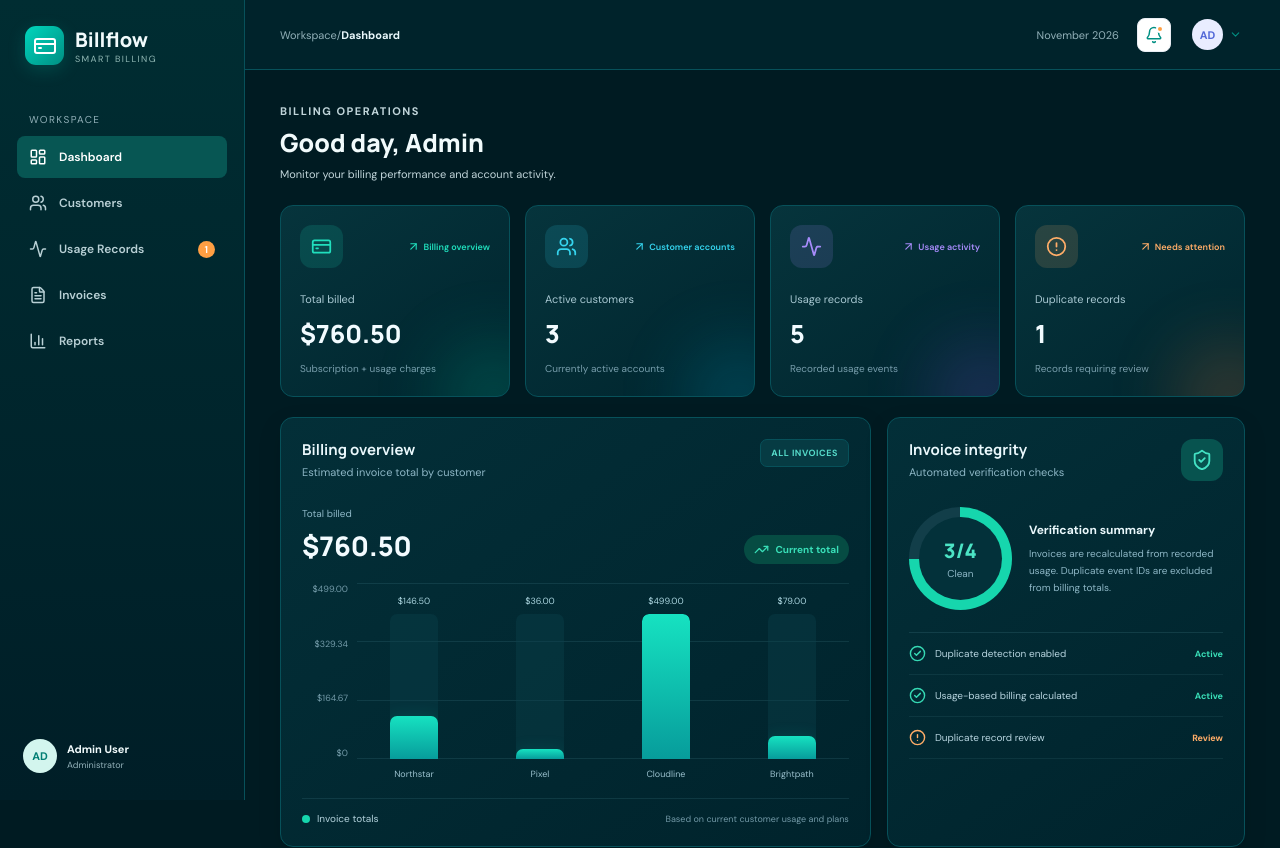
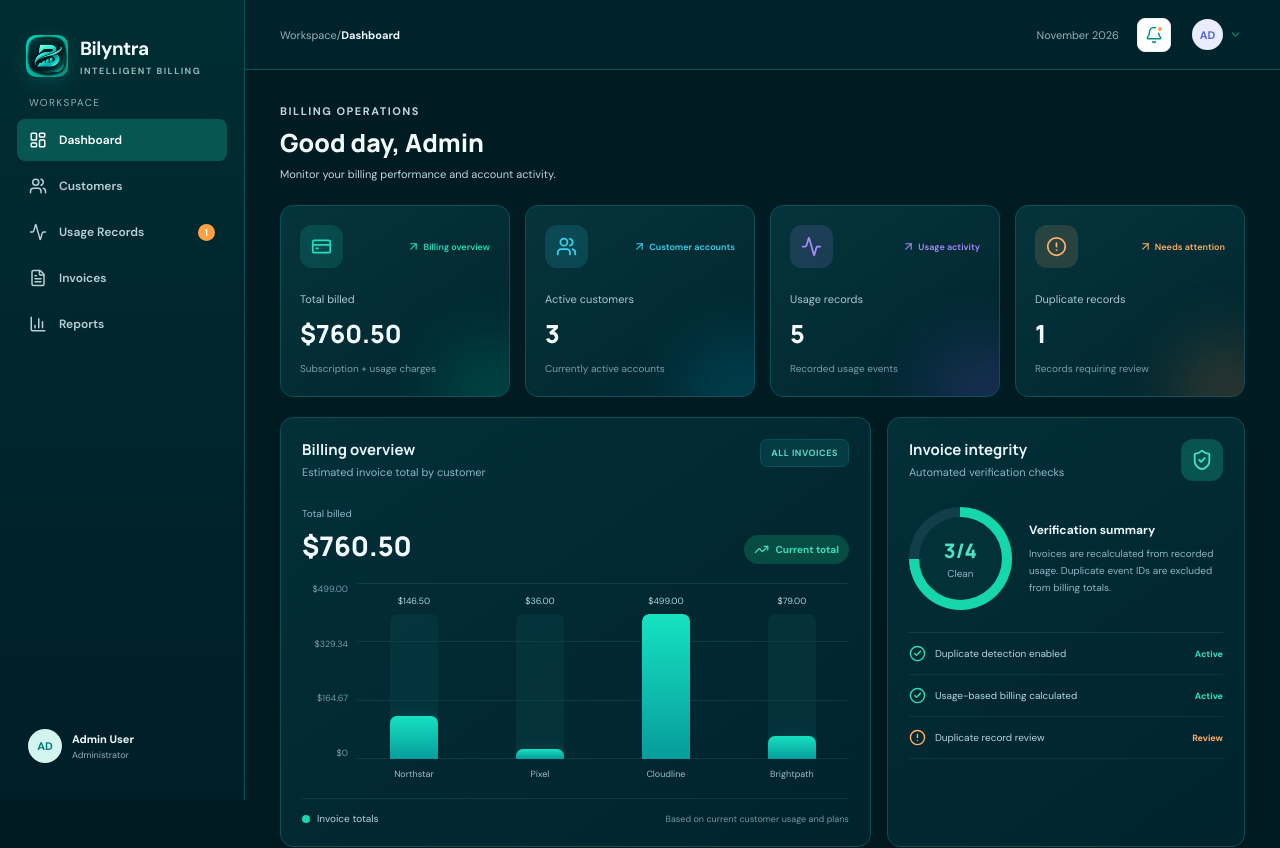
Before and after one commit to Kaizer-tech-stack/SaaS-Billing, a React (Vite) app: page / in a window 1280 px wide. Shown: the top 848 px of the page. Built offline with nearby package versions, Linux system fonts and the light colour scheme.

Commit message:
Initial commit: I change the logo design and the text color of invoices, sidebar and add a little to improve tha design

```diff
--- a/index.html
+++ b/index.html
@@ -2,10 +2,21 @@
 <html lang="en">
   <head>
     <meta charset="UTF-8" />
-    <link rel="icon" type="image/svg+xml" href="/favicon.svg" />
+
+    <link rel="icon" type="image/png" href="bilyntra-icon.webp" />
+
     <meta name="viewport" content="width=device-width, initial-scale=1.0" />
-    <title>saas-billing</title>
+
+    <meta name="theme-color" content="#071e22" />
+
+    <meta
+      name="description"
+      content="Bilyntra - Intelligent billing and subscription management."
+    />
+
+    <title>Bilyntra | Intelligent Billing</title>
   </head>
+
   <body>
     <div id="root"></div>
     <script type="module" src="/src/main.jsx"></script>
--- a/package.json
+++ b/package.json
@@ -27,5 +27,8 @@
     "typescript": "~6.0.3",
     "typescript-eslint": "^8.72.1",
     "vite": "^8.3.6"
+  },
+  "optionalDependencies": {
+    "@rolldown/binding-darwin-x64": "^1.3.2"
   }
 }
--- a/src/App.css
+++ b/src/App.css
@@ -41,26 +41,48 @@ button {
   gap: 11px;
   padding: 0 8px 38px;
 }
+.brand {
+  display: flex;
+  align-items: center;
+  gap: 12px;
+}
+
+.brand-button {
+  width: 100%;
+  border: none;
+  background: transparent;
+  text-align: left;
+  cursor: pointer;
+}
+
 .brand-icon {
-  width: 39px;
-  height: 39px;
-  border-radius: 11px;
-  background: linear-gradient(135deg, #5577f4, #7355e8);
-  color: #fff;
-  display: grid;
-  place-items: center;
-}
-.brand b {
-  display: block;
-  font: 800 20px Manrope;
-  color: #1d2944;
-}
-.brand small {
-  display: block;
-  color: #9aa4b6;
+  width: 44px;
+  height: 44px;
+  flex-shrink: 0;
+  object-fit: cover;
+  border-radius: 12px;
+}
+
+.brand-text {
+  display: flex;
+  flex-direction: column;
+  gap: 4px;
+}
+
+.brand-text b {
+  color: #e7ffff;
+  font-size: 19px;
+  font-weight: 750;
+  letter-spacing: -0.5px;
+}
+
+.brand-text small {
+  color: #61c9bd;
   font-size: 9px;
-  letter-spacing: 1.4px;
-}
+  font-weight: 700;
+  letter-spacing: 1.5px;
+}
+
 .nav-label {
   font-size: 10px;
   letter-spacing: 1.4px;
@@ -1158,11 +1180,6 @@ tbody tr:hover {
   flex-shrink: 0;
 }
 
-/* Table row interaction */
-.invoice-table tbody tr:hover {
-  background: #f9faff;
-}
-
 /* Consistent financial alignment */
 .invoice-table td:nth-child(3),
 .invoice-table td:nth-child(4),
@@ -1416,10 +1433,6 @@ tbody tr:hover {
   color: #263653;
   font-weight: 800;
   font-variant-numeric: tabular-nums;
-}
-
-.report-table tbody tr:hover {
-  background: #f8f9fd;
 }
 
 .report-empty {
@@ -3427,3 +3440,256 @@ td {
 .bar-track {
   background: #1b414a;
 }
+
+/* BRAND LOGO */
+.brand-button {
+  display: inline-flex;
+  align-items: center;
+  width: fit-content;
+  max-width: 100%;
+  padding: 8px;
+  border: 1px solid transparent;
+  border-radius: 12px;
+  background: transparent;
+  transition:
+    background 0.2s ease,
+    border-color 0.2s ease;
+}
+
+.brand-button:hover {
+  background: rgba(45, 212, 191, 0.07);
+  border-color: rgba(45, 212, 191, 0.15);
+}
+
+.brand-icon {
+  width: 42px;
+  height: 42px;
+  object-fit: cover;
+  border-radius: 10px;
+  flex-shrink: 0;
+}
+
+/* ADMIN USER */
+.sidebar-bottom {
+  width: 100%;
+  padding: 10px;
+  border: 1px solid transparent;
+  border-radius: 12px;
+  background: transparent;
+  transition:
+    background 0.2s ease,
+    border-color 0.2s ease;
+}
+
+.sidebar-bottom:hover {
+  background: rgba(45, 212, 191, 0.07);
+  border-color: rgba(45, 212, 191, 0.15);
+}
+
+.sidebar-bottom:focus-visible,
+.brand-button:focus-visible {
+  outline: 2px solid #35c9b5;
+  outline-offset: 2px;
+}
+
+/* REPORTS SECTION - HOVER VISIBILITY */
+.reports-page button:hover,
+.reports-page a:hover {
+  color: #5eead4;
+  background-color: rgba(45, 212, 191, 0.1);
+  border-color: rgba(45, 212, 191, 0.35);
+}
+
+/* Report cards and panels */
+.reports-page .panel:hover,
+.reports-page .report-card:hover {
+  background-color: #102e32;
+  border-color: rgba(45, 212, 191, 0.25);
+}
+
+/* Keep text readable during hover */
+.reports-page button:hover *,
+.reports-page a:hover * {
+  color: inherit;
+}
+
+/* REPORTS AND INVOICES - HOVER FIX */
+.reports-page button:hover,
+.reports-page a:hover,
+.invoices-page button:hover,
+.invoices-page a:hover {
+  color: #5eead4;
+  background-color: rgba(45, 212, 191, 0.1);
+  border-color: rgba(45, 212, 191, 0.35);
+}
+
+/* TABLE ROW HOVER */
+.reports-page tr:hover,
+.invoices-page tr:hover {
+  background-color: rgba(45, 212, 191, 0.08);
+}
+
+/* TABLE TEXT VISIBILITY */
+.reports-page tr:hover td,
+.invoices-page tr:hover td {
+  color: #e2f5f3;
+}
+
+/* CARD HOVER */
+.reports-page .panel:hover,
+.reports-page .report-card:hover,
+.invoices-page .panel:hover,
+.invoices-page .invoice-card:hover {
+  background-color: #102e32;
+  border-color: rgba(45, 212, 191, 0.25);
+}
+
+/* =========================================
+   BILYNTRA - REPORT & INVOICE TABLE HOVER
+========================================= */
+
+/* Customer Billing Report */
+.customer-billing-report .report-table tbody tr:hover > td {
+  background-color: #16464a !important;
+  color: #e5f5f3 !important;
+}
+
+/* Report customer names and totals */
+.customer-billing-report .report-table tbody tr:hover .report-customer-name,
+.customer-billing-report .report-table tbody tr:hover .report-total {
+  color: #5eead4 !important;
+}
+
+/* Invoice Register */
+.invoice-register .invoice-table tbody tr:hover > td {
+  background-color: #16464a !important;
+  color: #e5f5f3 !important;
+}
+
+/* Invoice ID and customer name */
+.invoice-register .invoice-table tbody tr:hover .invoice-id,
+.invoice-register .invoice-table tbody tr:hover .invoice-customer {
+  color: #5eead4 !important;
+}
+
+/* Invoice amounts */
+.invoice-register .invoice-table tbody tr:hover .invoice-amount,
+.invoice-register .invoice-table tbody tr:hover .invoice-total {
+  color: #e5f5f3 !important;
+}
+
+/* Preserve status badge colors */
+.customer-billing-report tbody tr:hover .status,
+.invoice-register tbody tr:hover .status {
+  color: inherit;
+}
+
+/* Smooth hover transition */
+.customer-billing-report .report-table td,
+.invoice-register .invoice-table td {
+  transition:
+    background-color 0.2s ease,
+    color 0.2s ease;
+}
+
+/* Keep total amounts green on hover */
+
+/* Invoice Register */
+.invoice-register .invoice-table tbody tr:hover .invoice-total {
+  color: #263653 !important;
+}
+
+/* Customer Billing Report */
+.customer-billing-report .report-table tbody tr:hover .report-total {
+  color: #263653 !important;
+}
+/* Total amount - white on hover */
+.customer-billing-report .report-table tbody tr:hover .report-total,
+.invoice-register .invoice-table tbody tr:hover .invoice-total {
+  color: #ffffff !important;
+}
+/* Dashboard - Total amount stays white on hover */
+.dashboard-invoices .invoice-table tbody tr:hover .invoice-total {
+  color: #ffffff !important;
+}
+
+/* =========================================
+   BILYNTRA - BILLING FORMULA SIMULATOR
+   Text contrast improvements
+========================================= */
+
+/* Main simulator heading and subtitle */
+.billing-simulator h3,
+.billing-simulator h4 {
+  color: #e6f4f1 !important;
+}
+
+/* Form labels */
+.billing-simulator .simulator-field label {
+  color: #b8d2d3 !important;
+}
+
+/* Plan information labels */
+.billing-simulator .simulator-plan-info span {
+  color: #a9c6ca !important;
+}
+
+/* Plan information values */
+.billing-simulator .simulator-plan-info strong {
+  color: #f1faf9 !important;
+}
+
+/* Current bill, next bill, and billable requests */
+.billing-simulator .simulator-result span,
+.billing-simulator .induction-details span {
+  color: #a9c6ca !important;
+}
+
+.billing-simulator .simulator-result strong,
+.billing-simulator .induction-details strong {
+  color: #f1faf9 !important;
+}
+
+/* Supporting descriptions */
+.billing-simulator .simulator-result small,
+.billing-simulator .induction-check p {
+  color: #a9c6ca !important;
+}
+
+/* Billing formula explanation */
+.billing-simulator .simulator-formula h4 {
+  color: #e6f4f1 !important;
+}
+
+.billing-simulator .simulator-formula p {
+  color: #c3d9d9 !important;
+}
+
+/* Calculated total */
+.billing-simulator .simulator-formula > strong {
+  color: #5eead4 !important;
+}
+
+/* Mathematical induction check */
+.billing-simulator .induction-check h4 {
+  color: #e6f4f1 !important;
+}
+
+/* Actual and expected increase values */
+.billing-simulator .induction-details strong {
+  color: #f1faf9 !important;
+}
+
+/* Inputs */
+.billing-simulator .simulator-field input,
+.billing-simulator .simulator-field select {
+  color: #f1faf9 !important;
+  background-color: #103238 !important;
+  border-color: #245a60 !important;
+}
+
+/* Dropdown options */
+.billing-simulator .simulator-field select option {
+  color: #f1faf9;
+  background-color: #103238;
+}
--- a/src/components/layout/Sidebar.jsx
+++ b/src/components/layout/Sidebar.jsx
@@ -1,6 +1,5 @@
 import { useEffect, useRef, useState } from "react";
 import {
-  CreditCard,
   LayoutDashboard,
   Users,
   Activity,
@@ -45,13 +44,15 @@ function Sidebar({ page, setPage, nav, duplicates }) {
         onClick={() => setPage("Dashboard")}
         aria-label="Go to Dashboard"
       >
-        <div className="brand-icon">
-          <CreditCard />
-        </div>
+        <img
+          className="brand-icon"
+          src="/bilyntra-icon.webp"
+          alt="Bilyntra logo"
+        />
 
-        <div>
-          <b>Billflow</b>
-          <small>SMART BILLING</small>
+        <div className="brand-text">
+          <b>Bilyntra</b>
+          <small>INTELLIGENT BILLING</small>
         </div>
       </button>
 
@@ -60,6 +61,8 @@ function Sidebar({ page, setPage, nav, duplicates }) {
       <nav>
         {nav.map(([label]) => {
           const Icon = icons[label];
+
+          if (!Icon) return null;
 
           return (
             <button
--- a/src/pages/Invoices.jsx
+++ b/src/pages/Invoices.jsx
@@ -4,7 +4,7 @@ import InvoiceTable from "../components/common/InvoiceTable";
 
 function Invoices({ invoices, search, setSearch, onVerify }) {
   return (
-    <section className="panel table-panel">
+    <section className="panel table-panel invoice-register">
       <div className="panel-head-row">
         <PanelTitle
           title="Invoice register"
```
Also changed, not shown: public/bilyntra-icon.webp (added), 1 other file (tests, documents, lock files or other folders).
